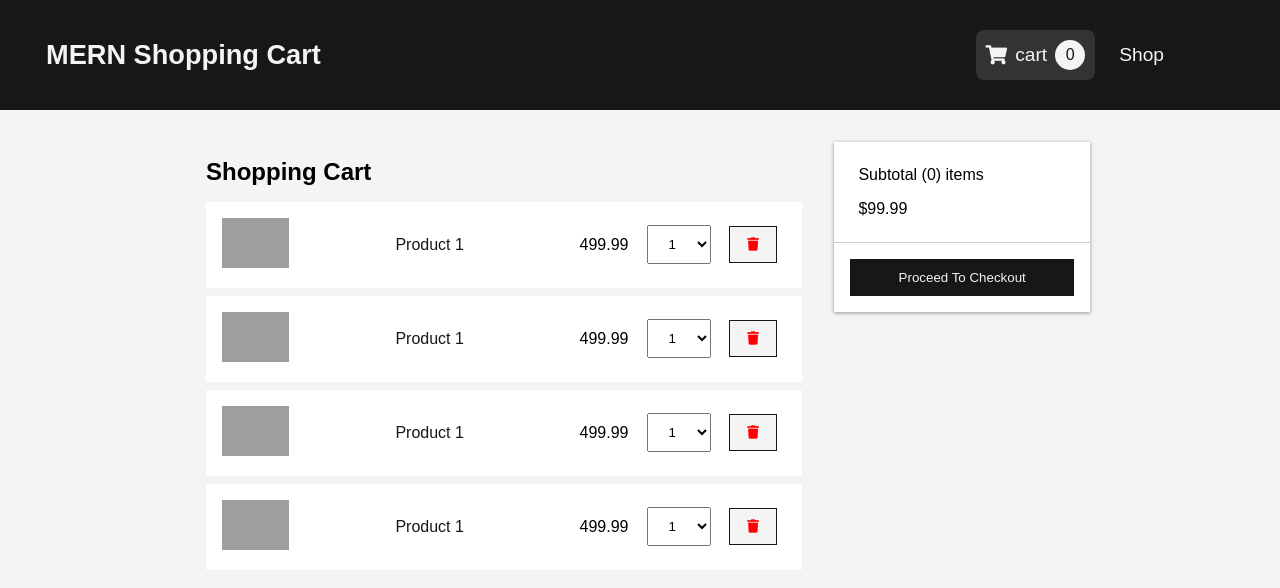
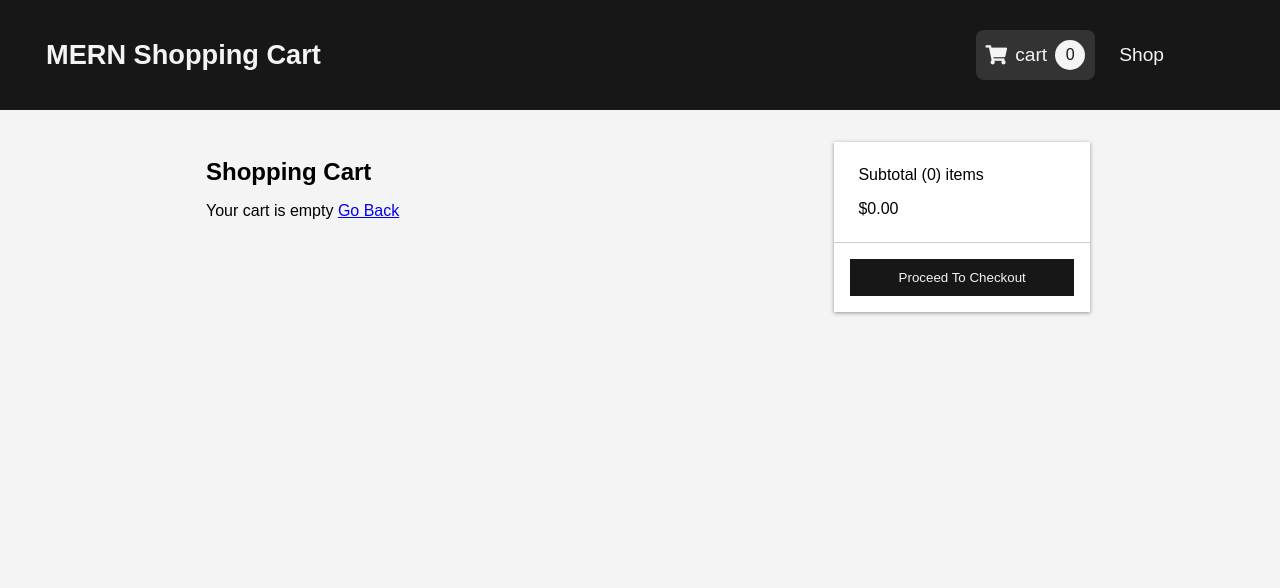
Before and after one commit to chasemalbright/puffshare-codebase, a React (Create React App) app in the folder frontend/: page /cart in a window 1280 px wide. Shown: the top 588 px of the page. Built offline with nearby package versions, Linux system fonts and the light colour scheme; grey boxes are pictures that could not be loaded.

Commit message:
finish redux and add features to app

```diff
--- a/frontend/package.json
+++ b/frontend/package.json
@@ -1,6 +1,7 @@
 {
   "name": "frontend",
   "version": "0.1.0",
+  "proxy": "http://127.0.0.1:5001",
   "private": true,
   "dependencies": {
     "@testing-library/jest-dom": "^5.14.1",
--- a/frontend/src/components/CartItem.js
+++ b/frontend/src/components/CartItem.js
@@ -2,27 +2,26 @@ import './CartItem.css'
 import React from 'react'
 import {Link} from 'react-router-dom'
 
-const CartItem = () => {
+const CartItem = ({item, qtyChangeHandler, removeHandler}) => {
     return (
         <div className="cartitem">
             <div className="cartitem__image">
-                <img src="https://images.unsplash.com/photo-1558756520-22cfe5d382ca?ixid=MXwxMjA3fDB8MHxwaG90by1wYWdlfHx8fGVufDB8fHw%3D&ixlib=rb-1.2.1&auto=format&fit=crop&w=1350&q=80" />
+                <img src={item.imageUrl} alt={item.name}/>
             </div>
 
-            <Link to={`/product/${111}`} className="cartitem__name">
-                <p>Product 1</p>
+            <Link to={`/product/${item.product}`} className="cartitem__name">
+                <p>{item.name}</p>
             </Link>
 
-            <p className="cartitem__price">499.99</p>
+            <p className="cartitem__price">${item.price}</p>
 
-            <select className="cartitem__select">
-                <option value="1">1</option>
-                <option value="2">2</option>
-                <option value="3">3</option>
-                <option value="4">4</option>
+            <select className="cartitem__select" value={item.qty} onChange={(e) => qtyChangeHandler(item.product, e.target.value)}>
+                {[...Array(item.countInStock).keys()].map(x => (
+                    <option key={x+1} value={x+1}>{x+1}</option>
+                ))}
             </select>
 
-            <button className="cartitem__delete">
+            <button className="cartitem__delete" onClick={() => removeHandler(item.product)}>
                 <i className="fas fa-trash"></i>
             </button>
 
--- a/frontend/src/components/Navbar.js
+++ b/frontend/src/components/Navbar.js
@@ -1,8 +1,19 @@
 import React from 'react'
 import './Navbar.css'
 import {Link} from 'react-router-dom'
+import {useSelector} from 'react-redux'
 
 const Navbar = ({ click }) => {
+
+    const cart = useSelector(state => state.cart)
+    const{cartItems} = cart
+
+    const getCartCount = () => {
+        return cartItems.reduce((qty, item) => qty + Number(item.qty), 0)
+    }
+
+
+
     return (
         <nav className="navbar">
 
@@ -16,7 +27,7 @@ const Navbar = ({ click }) => {
                         <i className="fas fa-shopping-cart"></i>
                         <span>
                             cart
-                            <span className="cartlogo__badge" >0</span>
+                            <span className="cartlogo__badge" >{getCartCount()}</span>
                         </span>
                     </Link>
                 </li>
--- a/frontend/src/components/Product.js
+++ b/frontend/src/components/Product.js
@@ -2,20 +2,19 @@ import './Product.css'
 import React from 'react'
 import { Link } from 'react-router-dom'
 
-const Product = () => {
+const Product = ({ imageUrl, name, price, description, productId }) => {
     return (
         <div className="product">
-            <img src="https://images.unsplash.com/photo-1558756520-22cfe5d382ca?ixid=MXwxMjA3fDB8MHxwaG90by1wYWdlfHx8fGVufDB8fHw%3D&ixlib=rb-1.2.1&auto=format&fit=crop&w=1350&q=80" alt="" />
-
+            <img src={imageUrl} alt={name}/>
             <div className="product__info">
-                <p className="info__name">Product 1</p>
+                <p className="info__name">{name}</p>
                 <p className="info__description">
-                The investment seeks to provide investment results that, before fees and expenses, correspond generally to the total return performance of the S&P 500 Index. Under normal market conditions
+                    {description.substring(0, 100)}...
                 </p>
 
-                <p className="info__price">$499.99</p>
+                <p className="info__price">${price}</p>
 
-                <Link to={`/product/${111}`} className="info__button">
+                <Link to={`/product/${productId}`} className="info__button">
                     View
                 </Link>
 
--- a/frontend/src/components/SideDrawer.js
+++ b/frontend/src/components/SideDrawer.js
@@ -1,6 +1,7 @@
 import React from 'react'
 import './SideDrawer.css'
 import { Link } from 'react-router-dom'
+import {useSelector} from 'react-redux'
 
 const SideDrawer = ({ show }) => {
     const sideDrawerClass = ["sidedrawer"]
@@ -9,13 +10,20 @@ const SideDrawer = ({ show }) => {
         sideDrawerClass.push("show");
     }
 
+    const cart = useSelector(state => state.cart)
+    const{cartItems} = cart
+
+    const getCartCount = () => {
+        return cartItems.reduce((qty, item) => qty + Number(item.qty), 0)
+    }
+
     return <div className={sideDrawerClass.join(" ")}>
         <ul className="sidedrawer__links">
             <li>
                 <Link to="/cart">
                     <i className="fas fa-shopping-cart"></i>
                 <span>
-                    cart <span className="sidedrawer__cartbadge">0</span>
+                    cart <span className="sidedrawer__cartbadge">{getCartCount()}</span>
                 </span>
                 </Link>
             </li>
--- a/frontend/src/redux/actions/cartActions.js
+++ b/frontend/src/redux/actions/cartActions.js
@@ -19,11 +19,11 @@ export const addToCart = (id, qty) => async (dispatch, getState) => {
     localStorage.setItem('cart', JSON.stringify(getState().cart.cartItems))
 }
 
-export const removeFromCart = () => (dispatch, getState) => {
+export const removeFromCart = (id) => (dispatch, getState) => {
     dispatch({
         type: actionTypes.REMOVE_FROM_CART,
         payload: id
     })
 
-    localStorage.setItem('cart', JSON.stringify().cart.cartItems)
+    localStorage.setItem('cart', JSON.stringify(getState().cart.cartItems))
 }
--- a/frontend/src/redux/actions/productActions.js
+++ b/frontend/src/redux/actions/productActions.js
@@ -23,11 +23,11 @@ export const getProducts = () => async (dispatch) => {
 
 export const getProductDetails = (id) => async (dispatch) => {
     try {
-        dispatch({type: actionTypes.GET_PRODUCT_DETAILS_REQUEST});
+        dispatch({ type: actionTypes.GET_PRODUCT_DETAILS_REQUEST });
 
         const { data } = await axios.get(`/api/products/${id}`);
         dispatch({
-            type:actionTypes.GET_PRODUCT_DETAILS_SUCCESS,
+            type: actionTypes.GET_PRODUCT_DETAILS_SUCCESS,
             payload: data
         })
 
--- a/frontend/src/redux/store.js
+++ b/frontend/src/redux/store.js
@@ -8,14 +8,23 @@ import { getProductsReducer, getProductDetailsReducer } from './reducers/product
 const reducer = combineReducers({
     cart: cartReducer,
     getProducts: getProductsReducer,
-    getDetails: getProductDetailsReducer
+    getProductDetails: getProductDetailsReducer
 
 })
 
 const middleware = [thunk];
 
+const cartFromLocalStorage = localStorage.getItem("cart") ? JSON.parse(localStorage.getItem("cart")) : []
+
+const INITIAL_STATE = {
+    cart: {
+        cartItems: cartFromLocalStorage
+    }
+}
+
 const store = createStore(
     reducer,
+    INITIAL_STATE,
     composeWithDevTools(applyMiddleware(...middleware))
 );
 
--- a/frontend/src/screens/CartScreen.js
+++ b/frontend/src/screens/CartScreen.js
@@ -2,22 +2,55 @@ import React from 'react'
 import "./CartScreen.css"
 import CartItem from '../components/CartItem'
 
+import { useDispatch, useSelector } from 'react-redux'
+import {Link} from 'react-router-dom'
+
+import {addToCart, removeFromCart} from '../redux/actions/cartActions'
+
 const CartScreen = () => {
+    const dispatch = useDispatch();
+    const cart = useSelector(state => state.cart);
+
+    const { cartItems } = cart
+
+    const qtyChangeHandler = (id, qty) => {
+        dispatch(addToCart(id, qty))
+    }
+
+    const removeHandler = (id) => {
+        dispatch(removeFromCart(id));
+    }
+    const getCartCount = () => {
+        return cartItems.reduce((qty, item) => Number(item.qty) + qty, 0)
+    }
+
+    const getCartSubtotal = () => {
+        return cartItems.reduce((price, item) => (item.price * item.qty) + price, 0)
+    }
+
+
+
     return (
         <div className="cartscreen">
             <div className="cartscreen__left">
                 <h2>Shopping Cart</h2>
 
-                <CartItem />
-                <CartItem />
-                <CartItem />
-                <CartItem />
+                {cartItems.length === 0 ? (
+                    <div>
+                        Your cart is empty <Link to="/">Go Back</Link>
+                    </div>
+                ) : (
+                    cartItems.map(item => (
+                    <CartItem key={item.product} item={item} qtyChangeHandler={qtyChangeHandler} removeHandler={removeHandler} />
+                )))}
+
+
 
             </div>
             <div className="cartscreen__right">
                 <div className="cartscreen__info">
-                    <p>Subtotal (0) items</p>
-                    <p>$99.99</p>
+                    <p>Subtotal ({getCartCount()}) items</p>
+                    <p>${getCartSubtotal().toFixed(2)}</p>
                 </div>
                 <div>
                     <button>Proceed To Checkout</button>
--- a/frontend/src/screens/ProductScreen.js
+++ b/frontend/src/screens/ProductScreen.js
@@ -1,42 +1,73 @@
 import React from 'react'
 import "./ProductScreen.css"
 
-const ProductScreen = () => {
+import { useState, useEffect } from 'react'
+import { useDispatch, useSelector } from 'react-redux'
+
+import {addToCart} from '../redux/actions/cartActions'
+import {getProductDetails} from '../redux/actions/productActions'
+
+const ProductScreen = ({match, history}) => {
+
+    const [qty, setQty] = useState(1);
+    const dispatch = useDispatch();
+
+    const productDetails = useSelector(state => state.getProductDetails);
+    const { loading, error, product } = productDetails;
+
+    useEffect(() => {
+        if(product && match.params.id !== product._id) {
+            dispatch(getProductDetails(match.params.id))
+        }
+    }, [dispatch, product, match]);
+
+    const addToCartHandler = () => {
+        dispatch(addToCart(product._id, qty))
+        history.push(`/cart`)
+    }
+
     return (
         <div className="productscreen">
+            {loading ? <h2>Loading...</h2> : error ? <h2>{error}</h2> : (
+                <>
+
                     <div className="productscreen__left">
                         <div className="left__image">
-                    <img src="https://images.unsplash.com/photo-1558756520-22cfe5d382ca?ixid=MXwxMjA3fDB8MHxwaG90by1wYWdlfHx8fGVufDB8fHw%3D&ixlib=rb-1.2.1&auto=format&fit=crop&w=1350&q=80" />
+                            <img src={product.imageUrl} alt={product.name} />
                         </div>
                         <div className="left__info">
-                    <p className="left__name">Product 1</p>
-                    <p className="left__name">Price: 499.99</p>
-                    <p className="left__name">description: The investment seeks to provide investment results that, before fees and expenses, correspond generally to the total return performance of the S&P 500 Index. Under normal market conditions</p>
+                            <p className="left__name">{product.name}</p>
+                            <p className="left__name">Price: ${product.price}</p>
+                            <p className="left__name">{product.description}</p>
                         </div>
                     </div>
 
                     <div className="productscreen__right">
                         <div className="right__info">
                             <p>
-                        Price: <span>499.99</span>
+                                Price: <span>${product.price}</span>
                             </p>
                             <p>
-                        Status: <span>In Stock</span>
+                                Status: <span>{product.countInStock > 0 ? "In Stock" : "Unavailable"}</span>
                             </p>
                             <p>
                                 Quantity:
-                        <select>
-                            <option value="1">1</option>
-                            <option value="2">2</option>
-                            <option value="3">3</option>
-                            <option value="4">4</option>
+                                <select value={qty} onChange={(e) => setQty(e.target.value)}>
+                                    {[...Array(product.countInStock).keys()].map((x) => (
+                                        <option key={x+1} value={x+1}>{x+1}</option>
+                                    ))}
+
                                 </select>
                             </p>
                             <p>
-                        <button type="button">Add To Cart</button>
+                                <button type="button" onClick={addToCartHandler}>Add To Cart</button>
                             </p>
                         </div>
                     </div>
+
+
+                </>
+            )}
 
         </div>
     )
```
Also changed, not shown: frontend/src/screens/HomeScreen.js (+32 -7 lines). Lines whose indentation alone changed are shown as unchanged.
